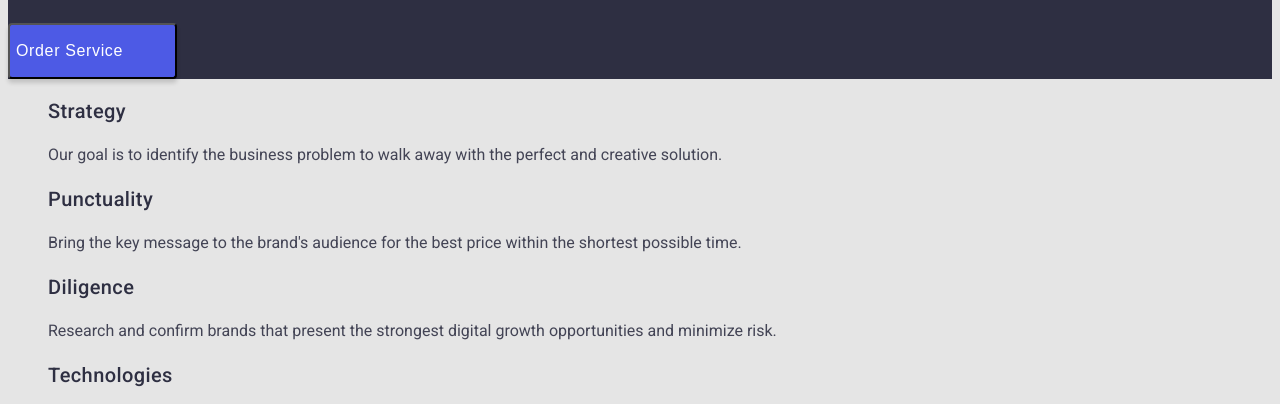
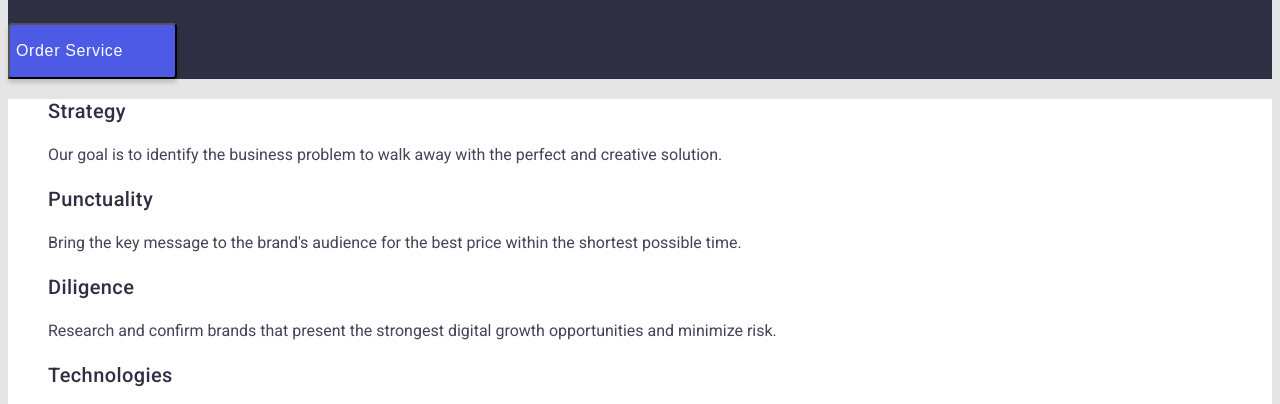
Before and after one commit to Oddyhn/goit82-markup-hw-02, a plain HTML site: page index.html in a window 1280 px wide. Shown: the part 374-778 px from the top of the page. Drawn offline with Linux system fonts and the light colour scheme.

Commit message:
correction

```diff
--- a/CSS/style.css
+++ b/CSS/style.css
@@ -162,8 +162,8 @@ body {
 /* Studio */
 /* Principles */
 
-.product,
-.employer {
+.principles,
+.product {
 	background-color: #ffffff;
 }
 
```
